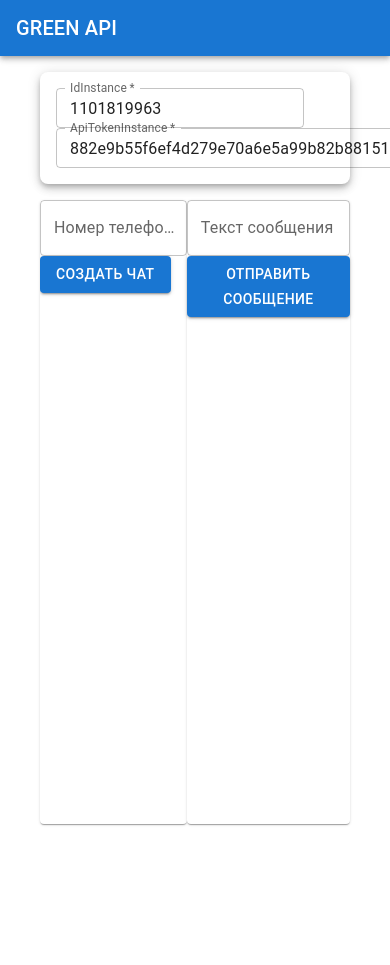
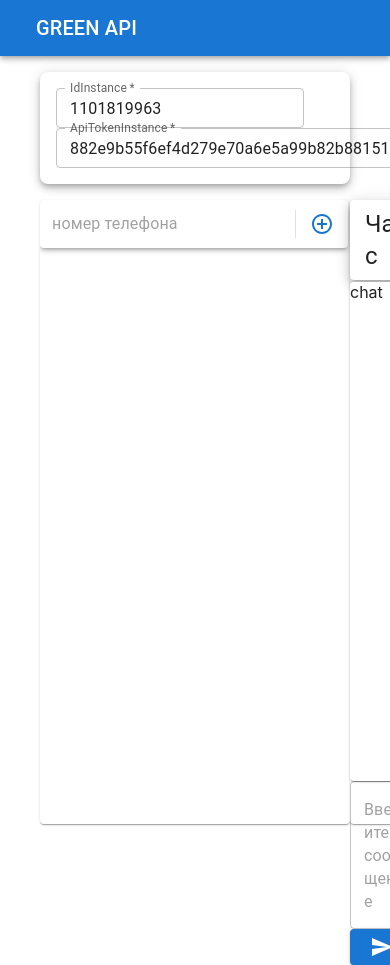
Before and after one commit to alex8023g/green-api, a React (Create React App) app: page / in a window 390 px wide. Shown: the top 965 px of the page. Before the commit the page ends 844 px from the top, so only its background shows below. Built offline with nearby package versions, Linux system fonts and the light colour scheme.

Commit message:
add input phoneNumber

```diff
--- a/package.json
+++ b/package.json
@@ -5,6 +5,7 @@
   "dependencies": {
     "@emotion/react": "^11.11.0",
     "@emotion/styled": "^11.11.0",
+    "@mui/icons-material": "^5.11.16",
     "@mui/material": "^5.13.0",
     "@testing-library/jest-dom": "^5.16.5",
     "@testing-library/react": "^13.4.0",
@@ -17,6 +18,7 @@
     "react": "^18.2.0",
     "react-dom": "^18.2.0",
     "react-scripts": "5.0.1",
+    "react-transition-group": "^4.4.5",
     "typescript": "^4.9.5",
     "web-vitals": "^2.1.4"
   },
--- a/src/App.tsx
+++ b/src/App.tsx
@@ -9,6 +9,10 @@
 import Typography from '@mui/material/Typography';
 import Box from '@mui/material/Box';
 import { produce } from 'immer';
+import { Collapse, Divider, IconButton, InputBase, List, ListItem } from '@mui/material';
+import AddCircleOutlineIcon from '@mui/icons-material/AddCircleOutline';
+import { TransitionGroup } from 'react-transition-group';
+import SendIcon from '@mui/icons-material/Send';
 
 function App() {
   const [idInstance, setIdInstance] = useState('1101819963');
@@ -18,6 +22,7 @@
   const [phoneN, setPhoneN] = useState('');
   const [message, setMessage] = useState('');
   const [chats, setChats] = useState<string[]>([]);
+  const [activeChat, setActiveChat] = useState('');
 
   function sendMsg() {
     fetch(`https://api.green-api.com/waInstance${idInstance}/sendMessage/${apiToken}`, {
@@ -37,7 +42,7 @@
   return (
     <div className={styles.app}>
       {/* <h1>Green API</h1> */}
-      <AppBar position='static'>
+      <AppBar position='static' sx={{ padding: '0 20px' }}>
         <Toolbar
         // variant='dense'
         >
@@ -74,8 +79,8 @@
           />
         </Paper>
         <Box display={'flex'}>
-          <Paper sx={{ height: 'calc(100vh - 220px)', overflow: 'auto' }}>
-            <TextField
+          <Paper sx={{ minWidth: 310, height: 'calc(100vh - 220px)', overflow: 'auto' }}>
+            {/* <TextField
               // id='outlined-required'
               label='Номер телефона'
               value={phoneN}
@@ -90,17 +95,82 @@
               }}
             >
               Создать чат
-            </Button>
-            <ul>
+            </Button> */}
+            <Paper
+              component='form'
+              elevation={3}
+              sx={{
+                p: '2px 4px',
+                mb: '8px',
+                display: 'flex',
+                alignItems: 'center',
+                width: '300px',
+              }}
+              // onSubmit={(e) => addTask(e)}
+              onSubmit={(e) => {
+                e.preventDefault();
+                setChats((chats) => [phoneN, ...chats]);
+                setPhoneN('');
+              }}
+            >
+              <InputBase
+                id='input-task'
+                sx={{ ml: 1, flex: 1 }}
+                placeholder='номер телефона'
+                inputProps={{ 'aria-label': 'input task' }}
+                // value={newTask.taskText}
+                // onChange={(e) => {
+                //   setNewTask((task) => ({ ...task, taskText: e.target.value }));
+                // }}
+                value={phoneN}
+                onChange={(e) => {
+                  setPhoneN(e.target.value);
+                }}
+              />
+              <Divider sx={{ height: 28, m: 0.5 }} orientation='vertical' />
+              <IconButton
+                color='primary'
+                sx={{ p: '10px' }}
+                aria-label='directions'
+                type='submit'
+              >
+                <AddCircleOutlineIcon />
+              </IconButton>
+            </Paper>
+            {/* <ul>
               {chats.map((chat) => (
                 <li key={chat}>{chat}</li>
               ))}
-            </ul>
+            </ul> */}
+            <List sx={{ minWidth: 0 }}>
+              <TransitionGroup>
+                {chats.map((chat: string) => (
+                  <Collapse key={chat}>
+                    {/* <Task task={task} key={task.id} index={index} /> */}
+                    <ListItem
+                      key={chat}
+                      onClick={() => {
+                        setActiveChat(chat);
+                      }}
+                    >
+                      {chat}
+                    </ListItem>
+                  </Collapse>
+                ))}
+              </TransitionGroup>
+            </List>
           </Paper>
-          <Paper>
+          <Paper sx={{ width: '100%' }}>
+            <Paper sx={{ p: '8px 15px', mb: '2px' }} elevation={7}>
+              <Typography variant='h5' component='h4'>
+                Чат с {activeChat}
+              </Typography>
+            </Paper>
+            <Paper sx={{ height: '80%' }}>chat</Paper>
             <TextField
               id='standard-multiline-flexible'
-              label='Текст сообщения'
+              // label='Текст сообщения'
+              placeholder='Введите сообщение'
               multiline
               maxRows={10}
               value={message}
@@ -108,8 +178,15 @@
                 setMessage(e.target.value);
               }}
             />
-            <Button variant='contained' onClick={sendMsg}>
+            {/* <Button variant='contained' onClick={sendMsg}>
               Отправить сообщение
+            </Button> */}
+            <Button
+              variant='contained'
+              // endIcon={<SendIcon />}
+              onClick={sendMsg}
+            >
+              <SendIcon />
             </Button>
           </Paper>
         </Box>
```
Also changed, not shown: 1 other file (tests, documents, lock files or other folders).
